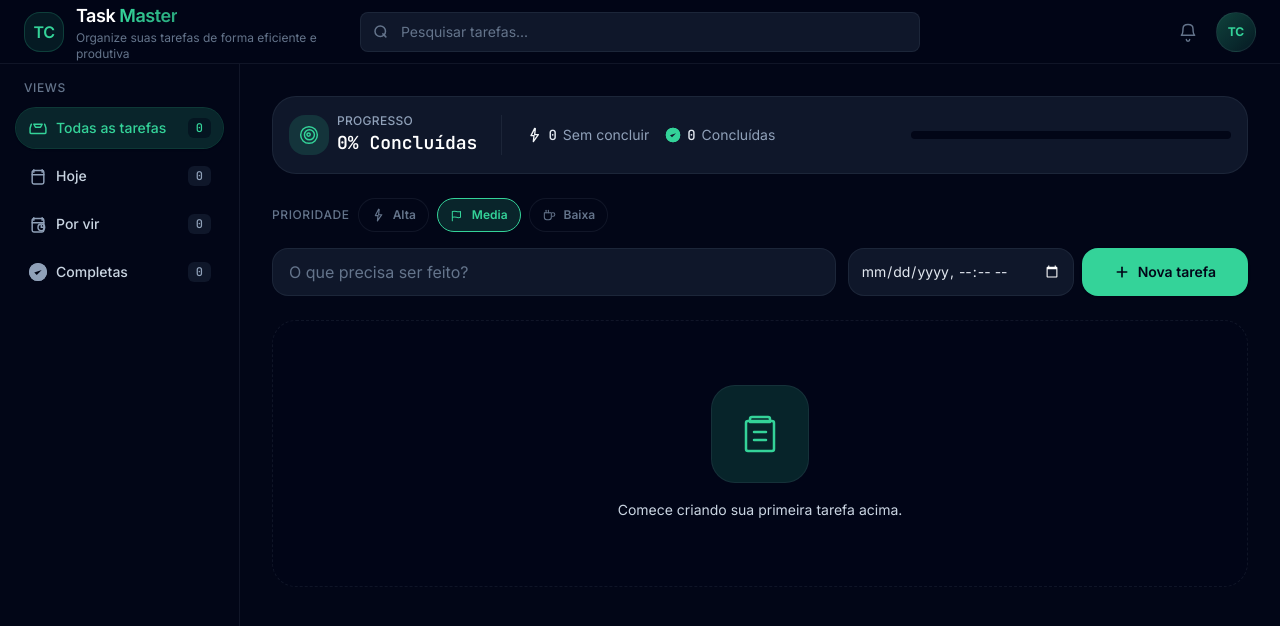
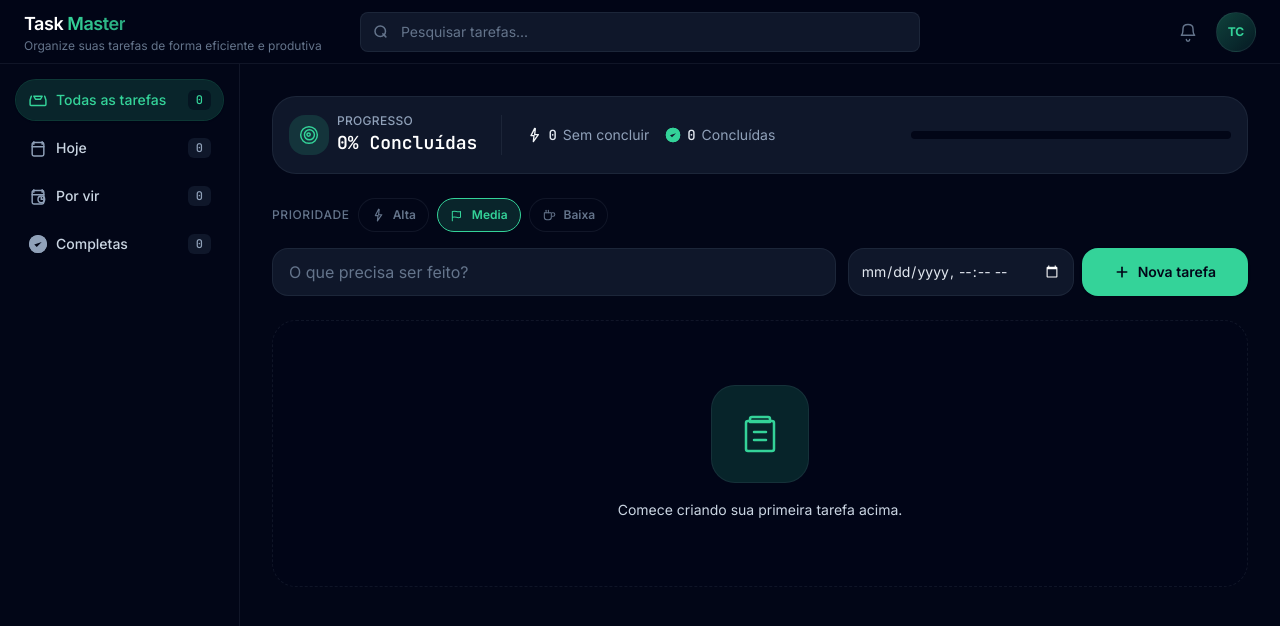
Before and after one commit to TiagoCoutinho3/task-master, a React (Vite) app: page / in a window 1280 px wide. Shown: the top 626 px of the page. Built offline with nearby package versions, Linux system fonts and the light colour scheme.

Commit message:
remoçao de ícones

```diff
--- a/src/components/Header.tsx
+++ b/src/components/Header.tsx
@@ -9,9 +9,6 @@ export function Header({ search, onSearchChange }: HeaderProps) {
   return (
     <header className="flex h-16 shrink-0 items-center gap-4 border-b border-border-subtle bg-charcoal/95 px-4 backdrop-blur-sm md:px-6">
       <div className="flex min-w-0 flex-1 items-center justify-start gap-3">
-        <span className="flex h-10 w-10 shrink-0 items-center justify-center rounded-2xl border border-accent/20 bg-accent/10 text-accent font-semibold tracking-tight">
-          TC
-        </span>
         <div className="min-w-0">
           <span className="block truncate text-base font-semibold tracking-tight text-white md:text-lg">
             Task {" "}
--- a/src/components/Sidebar.tsx
+++ b/src/components/Sidebar.tsx
@@ -26,9 +26,6 @@ type SidebarProps = {
 export function Sidebar({ active, onChange, counts }: SidebarProps) {
   return (
     <aside className="flex w-full shrink-0 flex-col gap-2 border-b border-border-subtle bg-charcoal p-4 md:w-60 md:border-b-0 md:border-r">
-      <p className="mb-1 hidden px-2 text-xs font-medium uppercase tracking-wider text-muted md:block">
-        Views
-      </p>
       <nav className="flex flex-row gap-2 overflow-x-auto pb-1 md:flex-col md:overflow-visible md:pb-0">
         {NAV.map(({ id, label, Icon }) => {
           const isActive = active === id;
--- a/src/components/StatsStrip.tsx
+++ b/src/components/StatsStrip.tsx
@@ -47,7 +47,7 @@ export function StatsStrip({ tasks }: StatsStripProps) {
             <span className="flex items-center gap-1.5 text-amber">
               <span className="text-xs font-semibold">★</span>
               <span className="tabular-nums font-medium">{starred}</span>
-              <span className="text-muted">pinned</span>
+              <span className="text-muted">marcadas</span>
             </span>
           )}
         </div>
```
